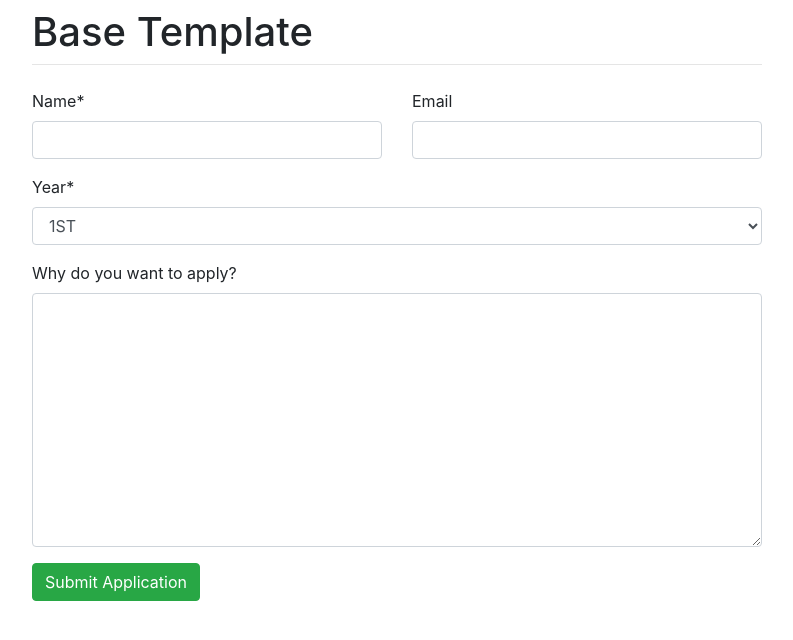
After one commit to SatvikaReddy/Online-Voting-System, a Django app: page /cform/ in a window 1280 px wide. The commit adds this page. Shown: the top 640 px of the page, without its empty margins (243-1036 px from the left). Run offline with Django 3.2, Linux system fonts and the light colour scheme; some libraries are stand-ins or nearby versions.

Commit message:
candidate-form

```diff
--- a/votecog/accounts/forms.py
+++ b/votecog/accounts/forms.py
@@ -1,6 +1,7 @@
 from django import forms
 from django.contrib.auth.models import User
 from django.contrib.auth.forms import UserCreationForm
+from .models import Person
 
 
 class UserRegisterForm(UserCreationForm):
@@ -9,3 +10,12 @@ class UserRegisterForm(UserCreationForm):
     class Meta:
         model = User
         fields = ['username', 'email', 'password1', 'password2']
+
+
+class MyModelForm(forms.ModelForm):
+    class Meta:
+        model = Person
+        fields = '__all__'
+        labels  = {
+        "bio":"Why do you want to apply?",
+        }
--- a/votecog/accounts/models.py
+++ b/votecog/accounts/models.py
@@ -2,6 +2,24 @@ from django.db import models
 from django.contrib.auth.models import AbstractBaseUser, BaseUserManager
 from django.contrib.auth.models import User
 # Create your models here.
+from django.urls import reverse
+
+YEAR_CHOICES = (
+    ('1st', '1ST'),
+    ('2nd','2ND'),
+    ('3rd','3RD'),
+    ('4th','4TH')
+)
+
+
+class Person(models.Model):
+    name = models.CharField(max_length=130)
+    email = models.EmailField(blank=True)
+    year = models.CharField(max_length=6, choices=YEAR_CHOICES, default='1st')
+    bio = models.TextField(blank=True)
+
+    def get_absolute_url(self):
+        return reverse('success')
 
 class MyAccountManager(BaseUserManager):
     def create_user(self, email, username ,password=None):
@@ -25,6 +43,7 @@ class MyAccountManager(BaseUserManager):
             password=password,
             username=username,
         )
+
 
         user.is_admin = True
         user.is_staff = True
--- a/votecog/accounts/urls.py
+++ b/votecog/accounts/urls.py
@@ -1,9 +1,12 @@
 from django.urls import path
 from . import views
 from .views import home
+from .views import PersonCreateView
 
 app_name = 'accounts'
 urlpatterns = [
    path('home-page/', views.home, name='home-page'),
-   path('profile/', views.profile, name='profile')
+   path('profile/', views.profile, name='profile'),
+   path('cform/', PersonCreateView.as_view(), name='person_form'),
+    path('success/', views.success, name='success'),
 ]
--- a/votecog/accounts/views.py
+++ b/votecog/accounts/views.py
@@ -1,6 +1,19 @@
 from django.shortcuts import render, redirect
 from django.contrib.auth.decorators import login_required
 from . import models
+from .models import Person
+from django.views.generic import CreateView
+from .forms import MyModelForm
+from django.urls import reverse_lazy
+
+class PersonCreateView(CreateView):
+    model = Person
+    form_class = MyModelForm
+    # fields = '__all__'
+    success_url=reverse_lazy('accounts:success')
+
+def success(request):
+    return render(request,'accounts/success.html',{})
 
 def home(request):
     return render(request, template_name='base.html')
--- /dev/null
+++ b/votecog/templates/accounts/person_form.html
@@ -0,0 +1,20 @@
+{% extends 'base.html' %}
+
+{% load crispy_forms_tags %}
+
+{% block content %}
+  <form method="post" novalidate>
+    {% csrf_token %}
+    <div class="row">
+      <div class="col-6">
+        {{ form.name|as_crispy_field }}
+      </div>
+      <div class="col-6">
+        {{ form.email|as_crispy_field }}
+      </div>
+    </div>
+    {{ form.year|as_crispy_field }}
+    {{ form.bio|as_crispy_field }}
+    <button type="submit" class="btn btn-success">Submit Application</button>
+  </form>
+{% endblock %}
--- a/votecog/templates/accounts/voter.html
+++ b/votecog/templates/accounts/voter.html
@@ -10,5 +10,6 @@
         {% else %}
             <p>User is a voter? {{user.is_voter}}</p>
         {% endif %}
+        <a href="{% url 'accounts:person_form' %}">Register</a>
     {% endif %}
 {% endblock content %}
--- a/votecog/templates/base.html
+++ b/votecog/templates/base.html
@@ -1,13 +1,21 @@
-<html>
+
+<!doctype html>
+<html lang="en">
   <head>
     <meta charset="utf-8">
     <meta name="viewport" content="width=device-width, initial-scale=1, shrink-to-fit=no">
     <link rel="stylesheet" href="https://stackpath.bootstrapcdn.com/bootstrap/4.1.3/css/bootstrap.min.css" integrity="sha384-MCw98/SFnGE8fJT3GXwEOngsV7Zt27NXFoaoApmYm81iuXoPkFOJwJ8ERdknLPMO" crossorigin="anonymous">
   </head>
   <body>
-
+    <div class="container">
+      <div class="row justify-content-center">
+        <div class="col-8">
+          <h1 class="mt-2"> Base Template</h1>
+          <hr class="mt-0 mb-4">
           {% block content %}
-
-        {% endblock content %}
+          {% endblock %}
+        </div>
+      </div>
+    </div>
   </body>
 </html>
--- a/votecog/votecog/settings.py
+++ b/votecog/votecog/settings.py
@@ -40,6 +40,8 @@ INSTALLED_APPS = [
     'accounts',
     'crispy_forms',
 ]
+
+CRISPY_TEMPLATE_PACK = 'bootstrap4'
 
 
 MIDDLEWARE = [
```
Also changed, not shown: votecog/accounts/admin.py (+12 -0 lines), votecog/templates/accounts/success.html (added, +7 -0 lines), votecog/accounts/migrations/0002_person.py (added), votecog/db.sqlite3. Lines whose indentation alone changed are shown as unchanged.
